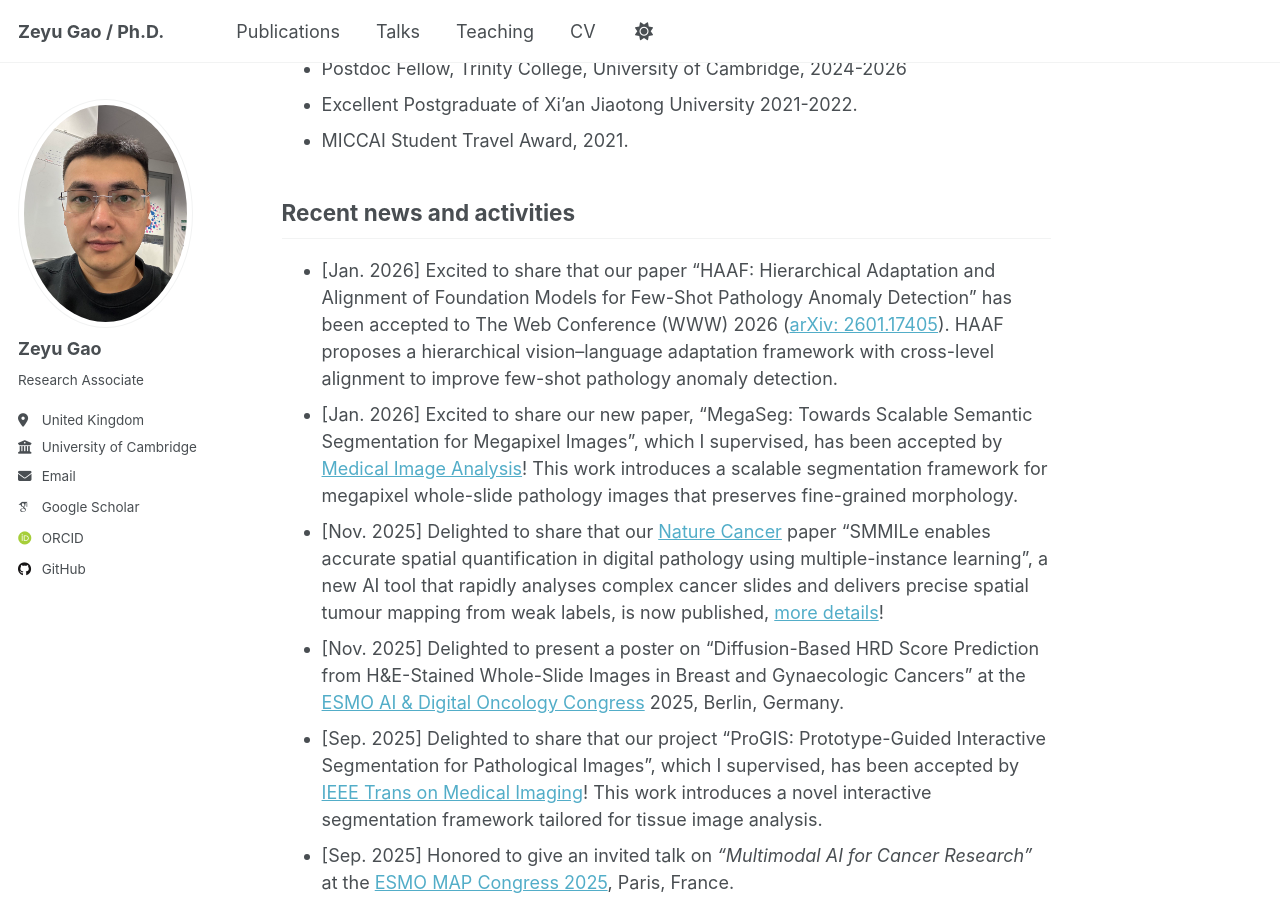
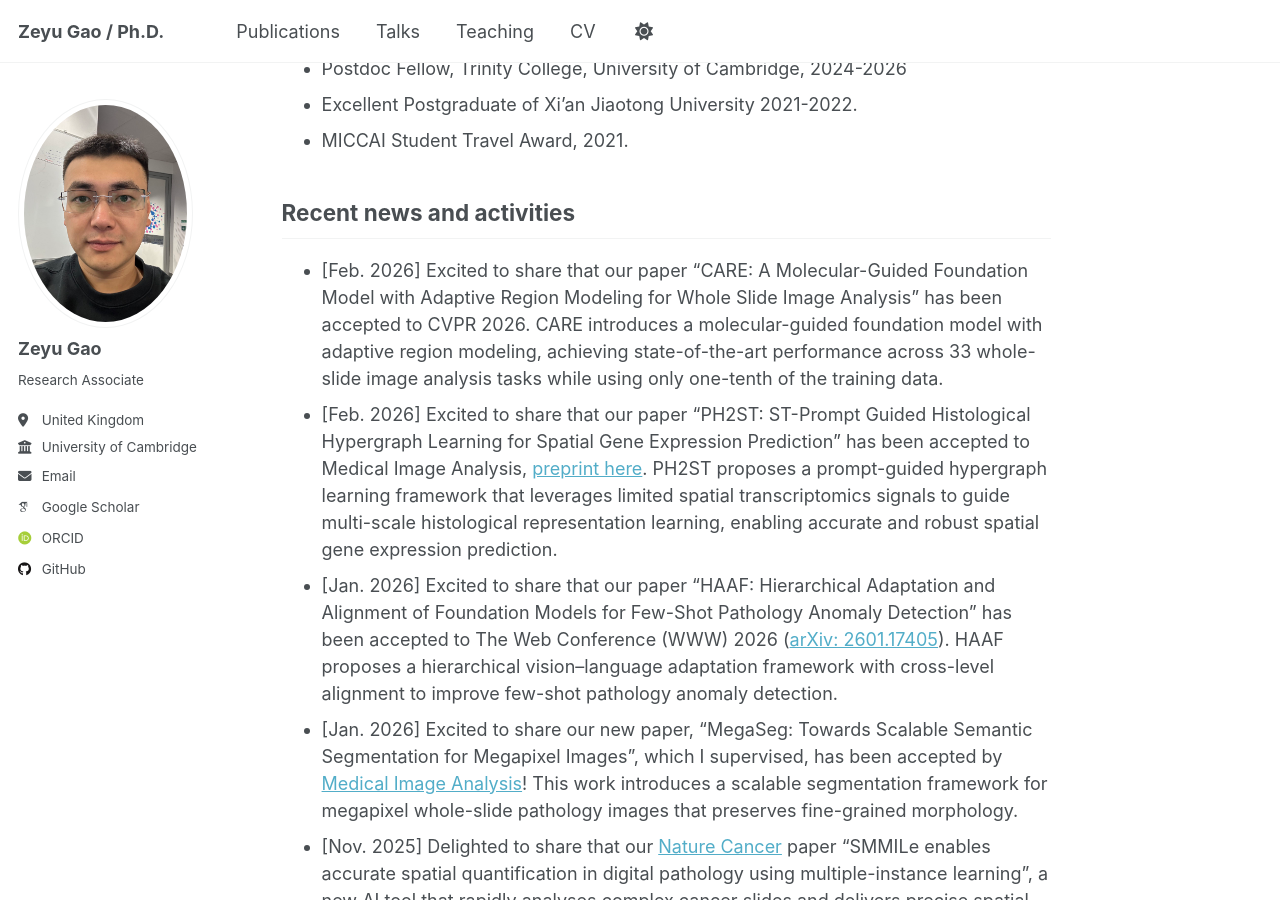
Before and after one commit to ZeyuGaoAi/ZeyuGaoAi.github.io, a Jekyll site: the page built from _pages/about.md, in a window 1280 px wide and 900 px high, scrolled down 1068 px. Built offline with Jekyll 4.4.1, drawn with Linux system fonts in a browser that asks for light colours; some web fonts are replaced; a script that is not in the unit is left out.

Commit message:
Update about.md

```diff
--- a/_pages/about.md
+++ b/_pages/about.md
@@ -35,6 +35,8 @@ Selected Honors & Awards
 
 Recent news and activities
 ------
+- [Feb. 2026] Excited to share that our paper “CARE: A Molecular-Guided Foundation Model with Adaptive Region Modeling for Whole Slide Image Analysis” has been accepted to CVPR 2026. CARE introduces a molecular-guided foundation model with adaptive region modeling, achieving state-of-the-art performance across 33 whole-slide image analysis tasks while using only one-tenth of the training data.
+- [Feb. 2026]  Excited to share that our paper “PH2ST: ST-Prompt Guided Histological Hypergraph Learning for Spatial Gene Expression Prediction” has been accepted to Medical Image Analysis, [preprint here](https://arxiv.org/abs/2503.16816). PH2ST proposes a prompt-guided hypergraph learning framework that leverages limited spatial transcriptomics signals to guide multi-scale histological representation learning, enabling accurate and robust spatial gene expression prediction.
 - [Jan. 2026] Excited to share that our paper “HAAF: Hierarchical Adaptation and Alignment of Foundation Models for Few-Shot Pathology Anomaly Detection” has been accepted to The Web Conference (WWW) 2026 ([arXiv: 2601.17405](https://arxiv.org/abs/2601.17405)). HAAF proposes a hierarchical vision–language adaptation framework with cross-level alignment to improve few-shot pathology anomaly detection.
 - [Jan. 2026] Excited to share our new paper, “MegaSeg: Towards Scalable Semantic Segmentation for Megapixel Images”, which I supervised, has been accepted by [Medical Image Analysis](https://www.sciencedirect.com/science/article/abs/pii/S1361841526000022)! This work introduces a scalable segmentation framework for megapixel whole-slide pathology images that preserves fine-grained morphology.
 - [Nov. 2025] Delighted to share that our [Nature Cancer](https://www.nature.com/articles/s43018-025-01060-8) paper "SMMILe enables accurate spatial quantification in digital pathology using multiple-instance learning", a new AI tool that rapidly analyses complex cancer slides and delivers precise spatial tumour mapping from weak labels, is now published, [more details](https://www.cam.ac.uk/research/news/ai-tool-can-analyse-complex-cancer-images-rapidly-offering-potential-to-personalise-treatment)!
```
